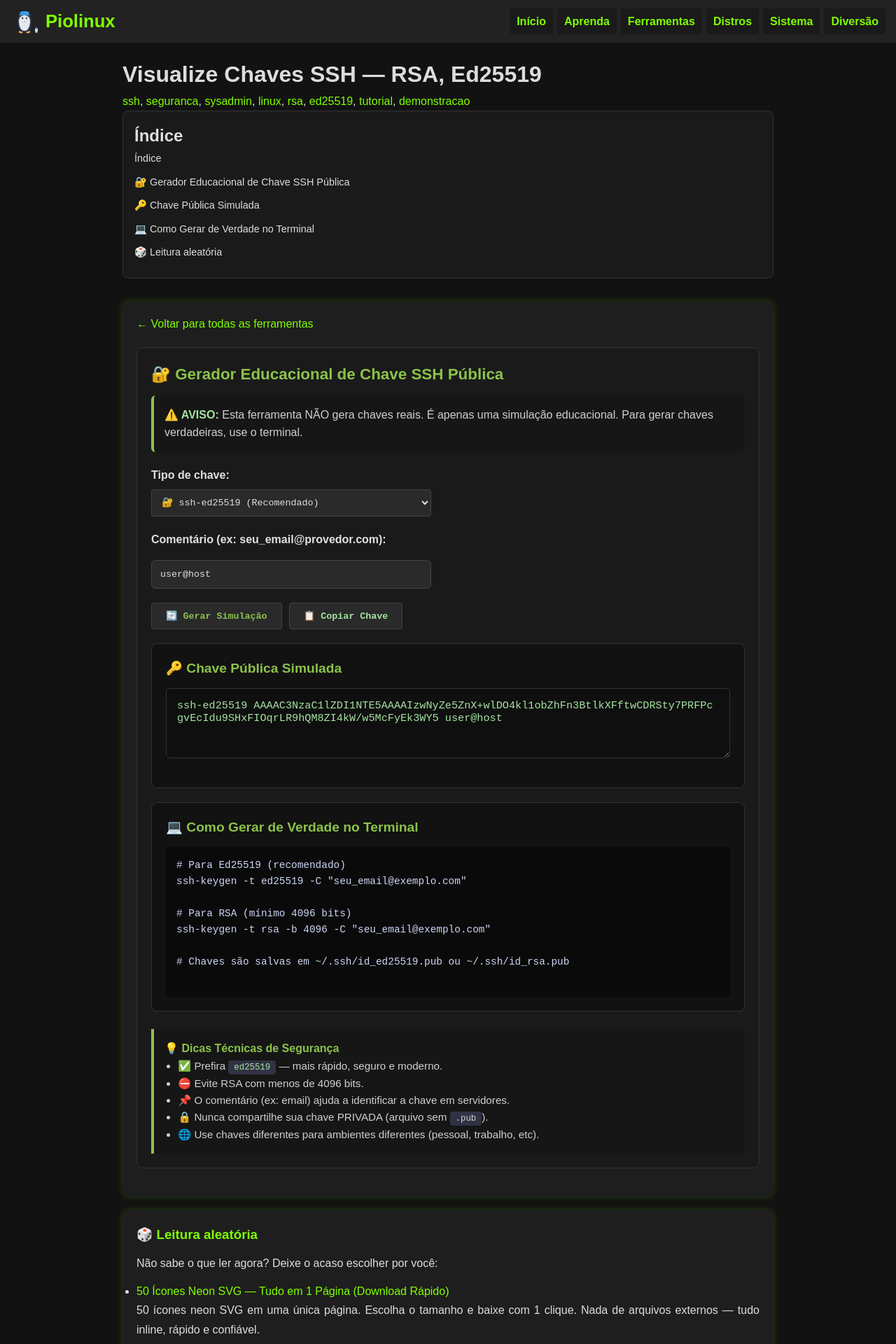
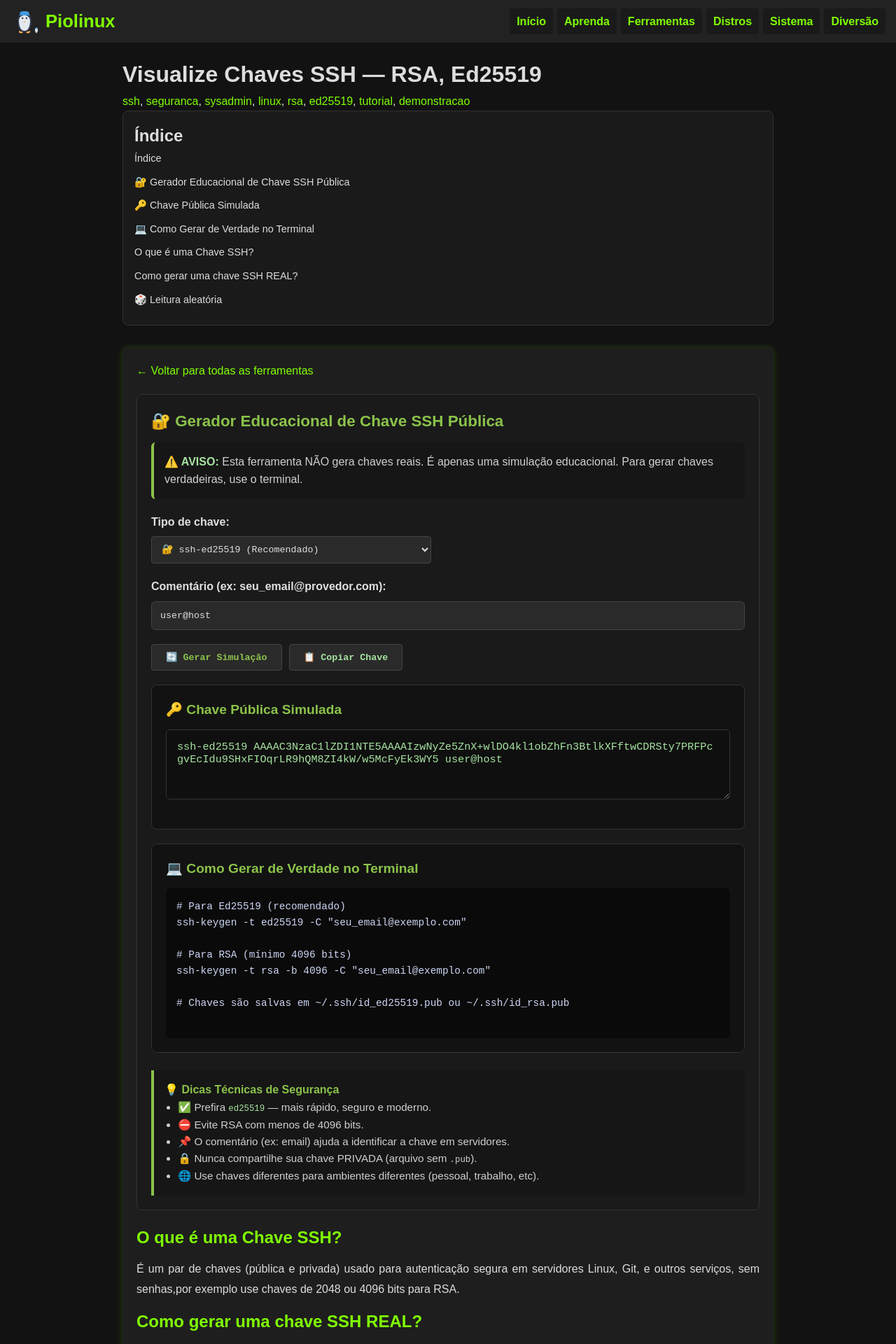
Before and after one commit to Piolinux/piolinux-site, a Jekyll site: the page built from _pages/tools/ssh-key-generator.html, in a window 1280 px wide. Shown: the top 1920 px of the page at 70% size. Built offline with Jekyll 4.4.1, drawn with Linux system fonts in a browser that asks for light colours; some of the changed text lies outside the part shown.

Commit message:
Update ssh-key-generator.html

```diff
--- a/_pages/tools/ssh-key-generator.html
+++ b/_pages/tools/ssh-key-generator.html
@@ -82,16 +82,22 @@ ssh-keygen -t rsa -b 4096 -C "seu_email@exemplo.com"
       </ul>
     </div>
   </div>
-</section>
+
+
+
+  <div class="seo-content">
+    <h2>O que é uma Chave SSH?</h2>
+    <p>É um par de chaves (pública e privada) usado para autenticação segura em servidores Linux, Git, e outros serviços, sem senhas,por exemplo use chaves de 2048 ou 4096 bits para RSA.</p>
+    <h2>Como gerar uma chave SSH REAL?</h2>
+    <p>No terminal: <code>ssh-keygen -t ed25519 -C "seu-email@exemplo.com"</code></p>
+
+  </div>
+
+
+
 </section>
 
-<style>
-  /* ESTILO PADRÃO AQUI */
-  .tool-button { background: #89b4fa; color: #1e1e2e; padding: 0.75rem 1.5rem; font-family: monospace; font-weight: bold; border: none; border-radius: 6px; cursor: pointer; margin: 0.5rem 0.5rem 1rem 0; }
-  label { display: block; margin: 0.5rem 0; color: #cdd6f4; }
-  input[type="text"] { width: 100%; max-width: 400px; padding: 0.5rem; background: #303045; border: 1px solid #5a5a72; color: #cdd6f4; font-family: monospace; border-radius: 4px; margin-top: 0.5rem; }
-  code { background: #313244; padding: 0.2rem 0.5rem; border-radius: 4px; font-family: monospace; }
-</style>
+
 
 
 <script>
```
